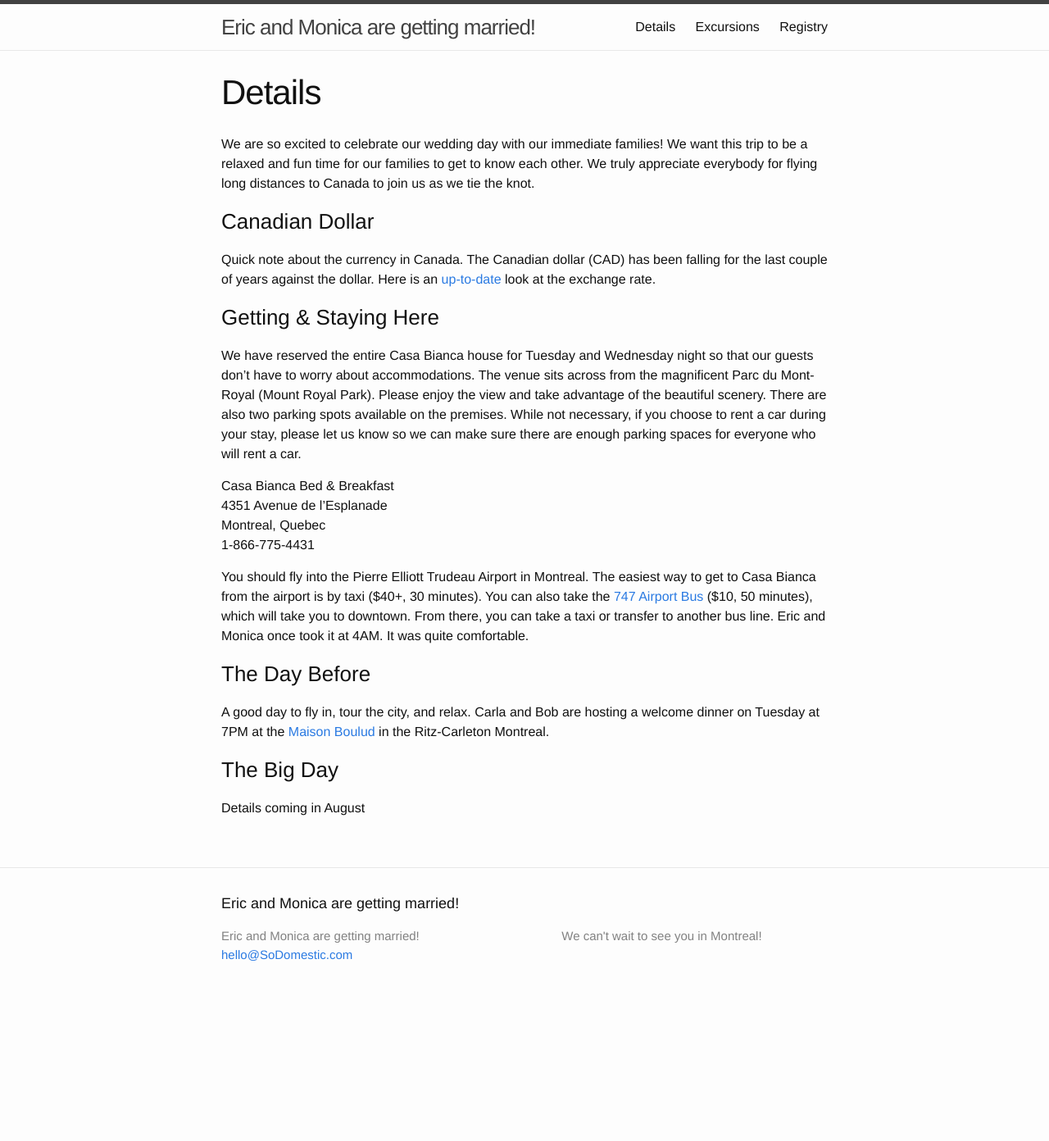
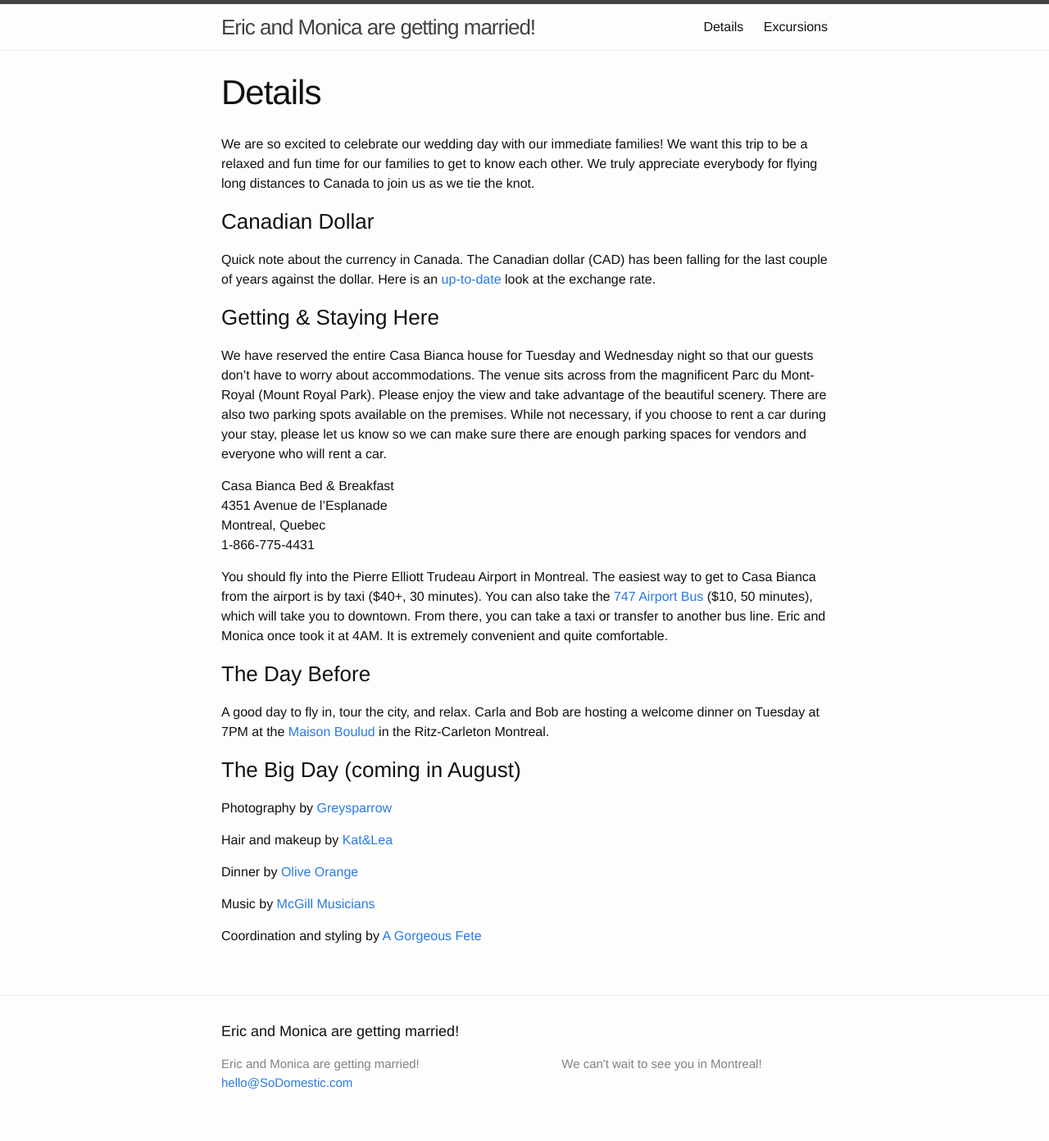
Before and after one commit to monicaaa/SoDomestic, a Jekyll site: the page built from details.md, in a window 1280 px wide. Shown: the whole page at 82% size. Built offline with Jekyll 4.4.1, drawn with Linux system fonts in a browser that asks for light colours; before the commit the page ends 1236 px from its top, so only the background shows below that.

Commit message:
Added photos, removed registry, and other changes

```diff
--- a/details.md
+++ b/details.md
@@ -10,17 +10,26 @@ Quick note about the currency in Canada. The Canadian dollar (CAD) has been fall
 
 ### Getting & Staying Here
 
-We have reserved the entire Casa Bianca house for Tuesday and Wednesday night so that our guests don't have to worry about accommodations. The venue sits across from the magnificent Parc du Mont-Royal (Mount Royal Park). Please enjoy the view and take advantage of the beautiful scenery. There are also two parking spots available on the premises. While not necessary, if you choose to rent a car during your stay, please let us know so we can make sure there are enough parking spaces for everyone who will rent a car.
+We have reserved the entire Casa Bianca house for Tuesday and Wednesday night so that our guests don't have to worry about accommodations. The venue sits across from the magnificent Parc du Mont-Royal (Mount Royal Park). Please enjoy the view and take advantage of the beautiful scenery. There are also two parking spots available on the premises. While not necessary, if you choose to rent a car during your stay, please let us know so we can make sure there are enough parking spaces for vendors and everyone who will rent a car.
 
 Casa Bianca Bed & Breakfast
 4351 Avenue de l'Esplanade
 Montreal, Quebec
 1-866-775-4431
 
-You should fly into the Pierre Elliott Trudeau Airport in Montreal. The easiest way to get to Casa Bianca from the airport is by taxi ($40+, 30 minutes). You can also take the [747 Airport Bus](http://www.stm.info/en/info/networks/bus/shuttle/more-about-747-aeroport-p-e-trudeau-centre-ville-shuttle){:target="_blank"} ($10, 50 minutes), which will take you to downtown. From there, you can take a taxi or transfer to another bus line. Eric and Monica once took it at 4AM. It was quite comfortable.
+You should fly into the Pierre Elliott Trudeau Airport in Montreal. The easiest way to get to Casa Bianca from the airport is by taxi ($40+, 30 minutes). You can also take the [747 Airport Bus](http://www.stm.info/en/info/networks/bus/shuttle/more-about-747-aeroport-p-e-trudeau-centre-ville-shuttle){:target="_blank"} ($10, 50 minutes), which will take you to downtown. From there, you can take a taxi or transfer to another bus line. Eric and Monica once took it at 4AM. It is extremely convenient and quite comfortable.
 
 ### The Day Before
 A good day to fly in, tour the city, and relax. Carla and Bob are hosting a welcome dinner on Tuesday at 7PM at the [Maison Boulud](http://www.maisonboulud.com/montreal/){:target="_blank"} in the Ritz-Carleton Montreal.
 
-### The Big Day
-Details coming in August
+### The Big Day (coming in August)
+
+Photography by [Greysparrow](http://greysparrow.ca/home/){:target="_blank"}
+
+Hair and makeup by [Kat&Lea](http://katetlea.com/en/){:target="_blank"}
+
+Dinner by [Olive Orange](http://www.oliveorange.ca/traiteur/service/){:target="_blank}
+
+Music by [McGill Musicians](https://www.mcgill.ca/music/about-us/community/hire-student){:target="_blank"}
+
+Coordination and styling by [A Gorgeous Fete](http://www.agorgeousfete.com/){:target="_blank"}
--- a/index.html
+++ b/index.html
@@ -11,7 +11,7 @@ layout: default
 <ul>
 <li><span>Where:</span> <a target="_blank" href="http://www.casabianca.ca/"> Casa Bianca Bed & Breakfast </a> in Montreal, Canada </li>
 <li><span>When:</span> Wednesday, August 24, 2016</li>
-<li><span>Ceremony:</span> TBD late afternoon. Outdoor formal attire. </li>
+<li><span>Ceremony:</span> 6PM. Outdoor formal attire. </li>
 </ul>
 
 
```
Also changed, not shown: excursions.md (+4 -4 lines), registry.md (deleted, +0 -13 lines), img/mag.JPG (added), img/outdoor.JPG (added), img/snow.png (added), 3 other files.
